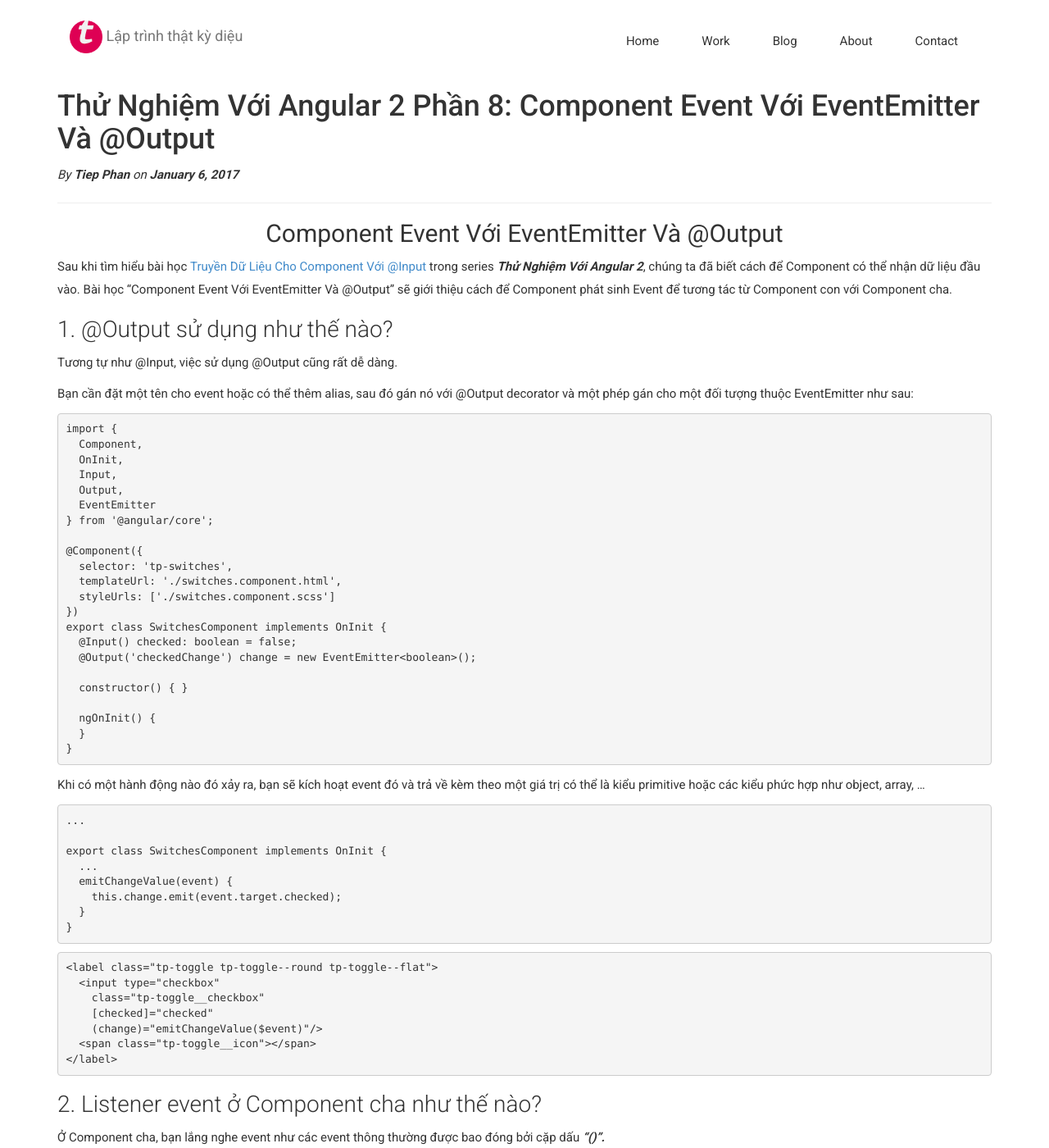
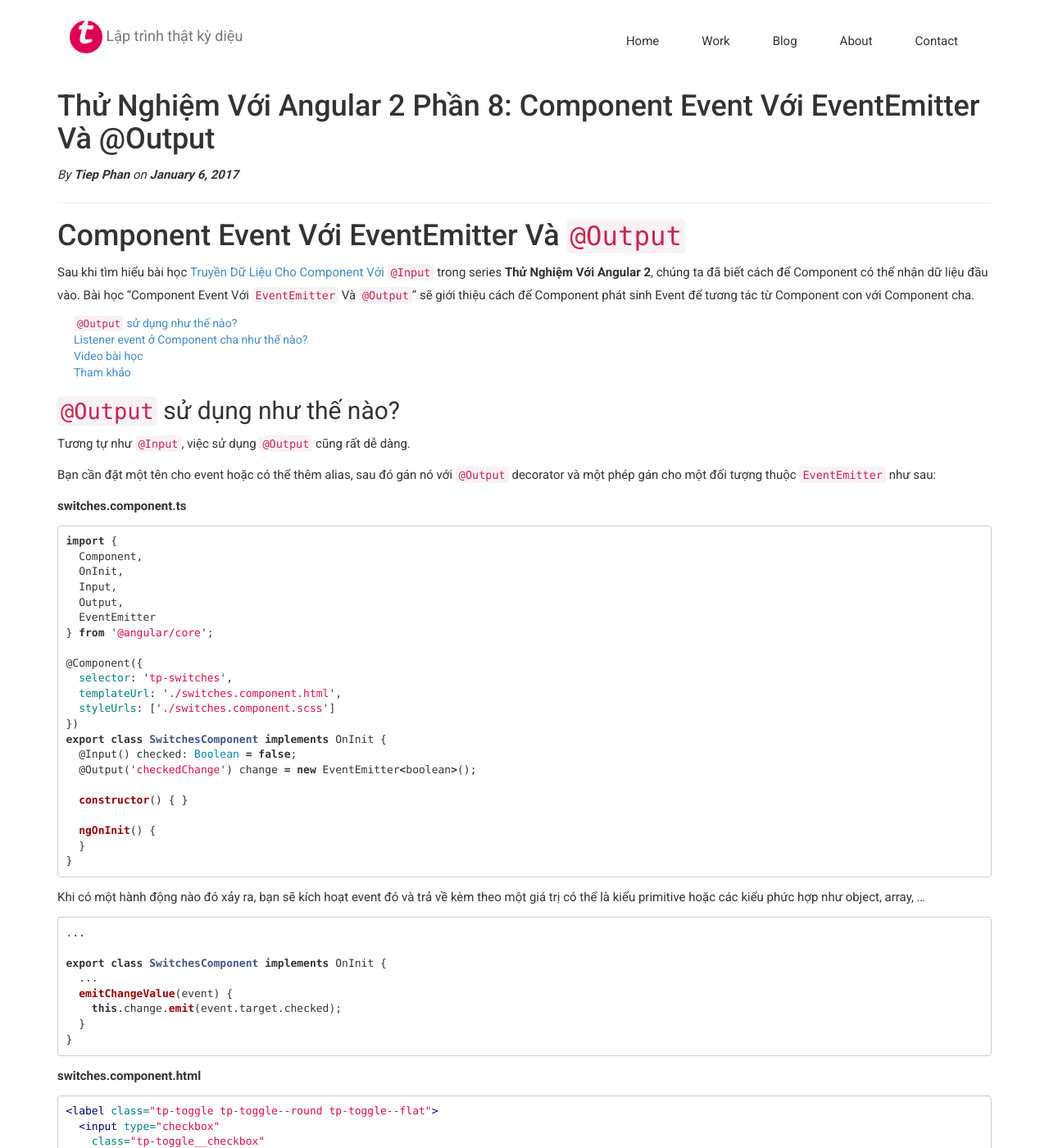
Before and after one commit to tieppt/tieppt.github.io, a Jekyll site: the page built from _posts/2017-01-06-thu-nghiem-voi-angular-2-component-event-voi-eventemitter-output.md, in a window 1280 px wide and 1400 px high. Shown: the whole window at 82% size. Built offline with Jekyll 4.4.1, drawn with Linux system fonts in a browser that asks for light colours; nearby versions of some CDN libraries; some web fonts are replaced; some of the changed text lies outside the part shown.

Commit message:
add lesson 8

````diff
--- a/_posts/2017-01-06-thu-nghiem-voi-angular-2-component-event-voi-eventemitter-output.md
+++ b/_posts/2017-01-06-thu-nghiem-voi-angular-2-component-event-voi-eventemitter-output.md
@@ -6,8 +6,7 @@ author: Tiep Phan
 layout: post
 guid: http://www.tiepphan.com/?p=268
 permalink: /thu-nghiem-voi-angular-2-component-event-voi-eventemitter-output/
-beans_layout:
-  - default_fallback
+description: 'Bài học sẽ giới thiệu cách để Component phát sinh Event để tương tác từ Component con với Component cha.'
 image: /assets/uploads/2017/01/angular2-PHAN8-Componen-Event-Voi-EventEmitter-Va-Output.jpg
 categories:
   - Javascript
@@ -25,21 +24,25 @@ tags:
   - Lập Trình Angular 2
   - Web Dev
 ---
-<h2 style="text-align: center;">
-  Component Event Với EventEmitter Và @Output
-</h2>
 
-Sau khi tìm hiểu bài học <a href="http://www.tiepphan.com/thu-nghiem-voi-angular-2-truyen-du-lieu-cho-component-voi-input/" target="_blank" rel="noopener noreferrer">Truyền Dữ Liệu Cho Component Với @Input</a> trong series _**Thử Nghiệm Với Angular 2**_, chúng ta đã biết cách để Component có thể nhận dữ liệu đầu vào. Bài học &#8220;Component Event Với EventEmitter Và @Output&#8221; sẽ giới thiệu cách để Component phát sinh Event để tương tác từ Component con với Component cha.
+# Component Event Với EventEmitter Và `@Output`
+{:.no_toc}
 
-<!--more-->
+Sau khi tìm hiểu bài học <a href="http://www.tiepphan.com/thu-nghiem-voi-angular-2-truyen-du-lieu-cho-component-voi-input/" target="_blank" rel="noopener noreferrer">Truyền Dữ Liệu Cho Component Với `@Input`</a> trong series **Thử Nghiệm Với Angular 2**, chúng ta đã biết cách để Component có thể nhận dữ liệu đầu vào. Bài học &#8220;Component Event Với `EventEmitter` Và `@Output`&#8221; sẽ giới thiệu cách để Component phát sinh Event để tương tác từ Component con với Component cha.
 
-### 1. @Output sử dụng như thế nào?
+* ToC
+{:toc}
+{:.tp__toc}
 
-Tương tự như @Input, việc sử dụng @Output cũng rất dễ dàng.
+## `@Output` sử dụng như thế nào?
 
-Bạn cần đặt một tên cho event hoặc có thể thêm alias, sau đó gán nó với @Output decorator và một phép gán cho một đối tượng thuộc EventEmitter như sau:
+Tương tự như `@Input`, việc sử dụng `@Output` cũng rất dễ dàng.
 
-<pre class="brush:js; highlight:[16]" title="switches.component.ts">import {
+Bạn cần đặt một tên cho event hoặc có thể thêm alias, sau đó gán nó với `@Output` decorator và một phép gán cho một đối tượng thuộc `EventEmitter` như sau:
+
+**switches.component.ts**
+```ts
+import {
   Component,
   OnInit,
   Input,
@@ -53,19 +56,20 @@ Bạn cần đặt một tên cho event hoặc có thể thêm alias, sau đó g
   styleUrls: ['./switches.component.scss']
 })
 export class SwitchesComponent implements OnInit {
-  @Input() checked: boolean = false;
-  @Output('checkedChange') change = new EventEmitter&lt;boolean&gt;();
+  @Input() checked: Boolean = false;
+  @Output('checkedChange') change = new EventEmitter<boolean>();
 
   constructor() { }
 
   ngOnInit() {
   }
 }
-</pre>
+```
 
 Khi có một hành động nào đó xảy ra, bạn sẽ kích hoạt event đó và trả về kèm theo một giá trị có thể là kiểu primitive hoặc các kiểu phức hợp như object, array, &#8230;
 
-<pre class="brush:js; highlight:[6]" title="switches.component.ts">...
+```ts
+...
 
 export class SwitchesComponent implements OnInit {
   ...
@@ -73,39 +77,49 @@ export class SwitchesComponent implements OnInit {
     this.change.emit(event.target.checked);
   }
 }
-</pre>
+```
 
-<pre class="brush:html;" title="switches.component.html">&lt;label class="tp-toggle tp-toggle--round tp-toggle--flat"&gt;
-  &lt;input type="checkbox"
+**switches.component.html**
+```html
+<label class="tp-toggle tp-toggle--round tp-toggle--flat">
+  <input type="checkbox"
     class="tp-toggle__checkbox"
     [checked]="checked"
-    (change)="emitChangeValue($event)"/&gt;
-  &lt;span class="tp-toggle__icon"&gt;&lt;/span&gt;
-&lt;/label&gt;
-</pre>
+    (change)="emitChangeValue($event)"/>
+  <span class="tp-toggle__icon"></span>
+</label>
+```
 
-### 2. Listener event ở Component cha như thế nào?
+## Listener event ở Component cha như thế nào?
 
-Ở Component cha, bạn lắng nghe event như các event thông thường được bao đóng bởi cặp dấu _**&#8220;()&#8221;.**_
+Ở Component cha, bạn lắng nghe event như các event thông thường được bao đóng bởi cặp dấu `()`.
 
-<pre class="brush:html;highlight:[2]" title="contact-list.component.html">&lt;tp-switches [checked]="contact.avatar?.round"
-  (checkedChange)="switchesValueChange($event, i)"&gt;
-&lt;/tp-switches&gt;
-</pre>
+**contact-list.component.html**
+```html
+<tp-switches [checked]="contact.avatar?.round"
+  (checkedChange)="switchesValueChange($event, i)">
+</tp-switches>
+```
 
-<pre class="brush:js;highlight:[4]" title="contact-list.component.ts">...
+**contact-list.component.ts**
+```ts
+...
+
 export class ContactListComponent {
   ...
   switchesValueChange(event: boolean, index) {
     this.contacts[index].avatar.round = event;
   }
-}</pre>
+}
+```
 
-  * Sử dụng _**output**_**_s_** array trong **_@Component()_** để thay thế cho việc dùng **_@Output._**
+Sử dụng `outputs` array trong `@Component()` để thay thế cho việc dùng `@Output`.
 
-Lưu ý: cách này thường không được khuyến cáo sử dụng như @Output.
+> Lưu ý: cách này thường không được khuyến cáo sử dụng như `@Output`.
 
-<pre class="brush:js; highlight:[13,16]" title="switches.component.ts">import {
+**switches.component.ts**
+```ts
+import {
   Component,
   OnInit,
   Input,
@@ -130,12 +144,19 @@ export class SwitchesComponent implements OnInit {
   emitChangeValue(event) {
     this.change.emit(event.target.checked);
   }
-}</pre>
+}
+```
 
 > Lưu ý: alias sẽ có thứ tự `internalEvent:externalEvent` ví dụ như `change:checkedChange`.
 
-Link tham khảo: <a href="https://angular.io/docs/ts/latest/cookbook/component-communication.html" target="_blank" rel="noopener noreferrer">https://angular.io/docs/ts/latest/cookbook/component-communication.html</a>
+## Video bài học
+
+<figure class="video_container">
+  <iframe src="https://www.youtube.com/embed/8uu9hh4_ZSU" frameborder="0" allowfullscreen="true"> </iframe>
+</figure>
+
+## Tham khảo
+
+Documentation: <a href="https://angular.io/docs/ts/latest/cookbook/component-communication.html" target="_blank" rel="noopener noreferrer">https://angular.io/docs/ts/latest/cookbook/component-communication.html</a>
 
 Source code các bạn lấy theo branch để theo dõi: <a href="https://github.com/tieppt/try-angular/tree/lesson-8" target="_blank" rel="noopener noreferrer">https://github.com/tieppt/try-angular/tree/lesson-8</a>
-
-### 3. Video bài học:
````
Also changed, not shown: other parts of _posts/2017-01-06-thu-nghiem-voi-angular-2-component-event-voi-eventemitter-output.md (+1 -1 lines), _posts/2017-01-08-thu-nghiem-voi-angular-2-two-way-binding-custom-two-way-data-binding.md (+1 -1 lines).
